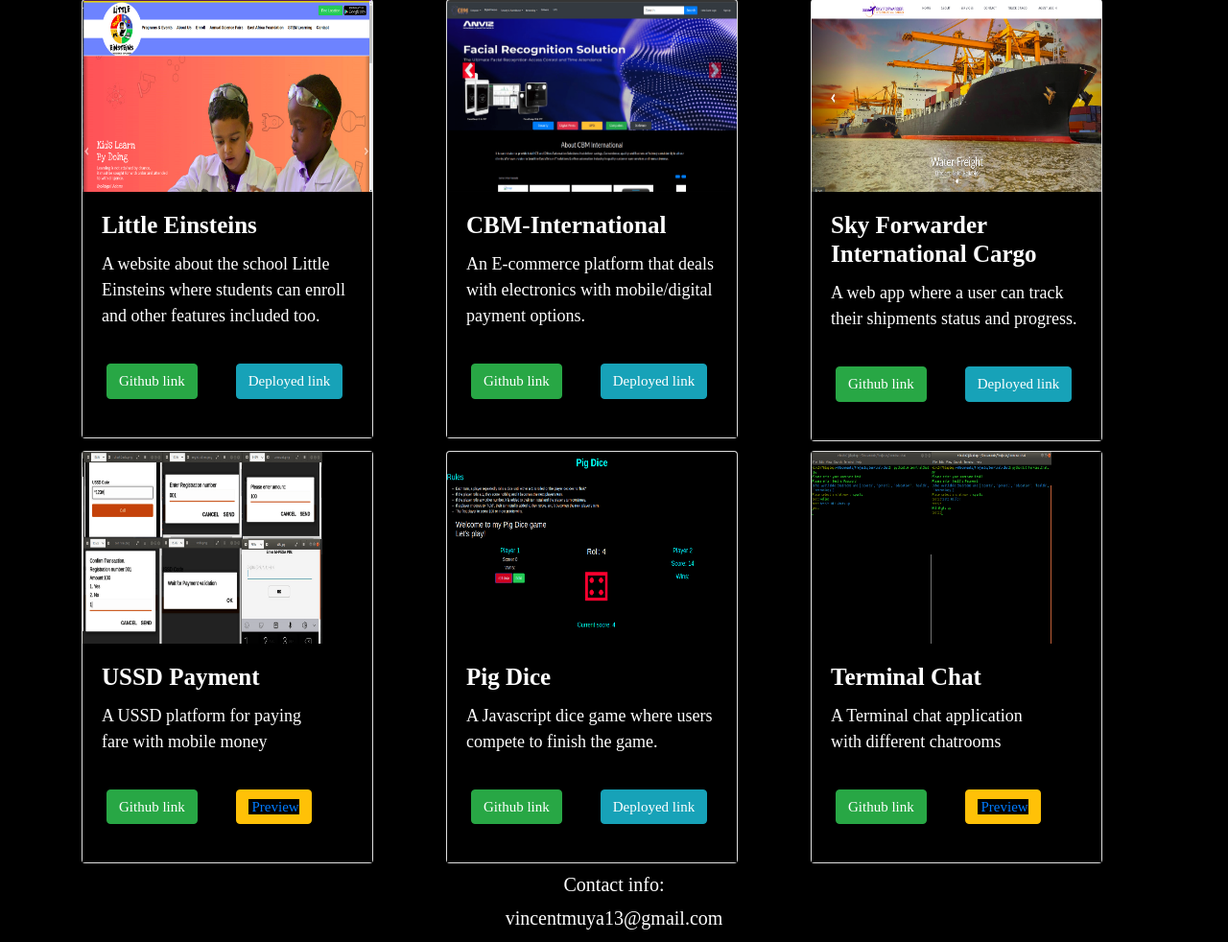
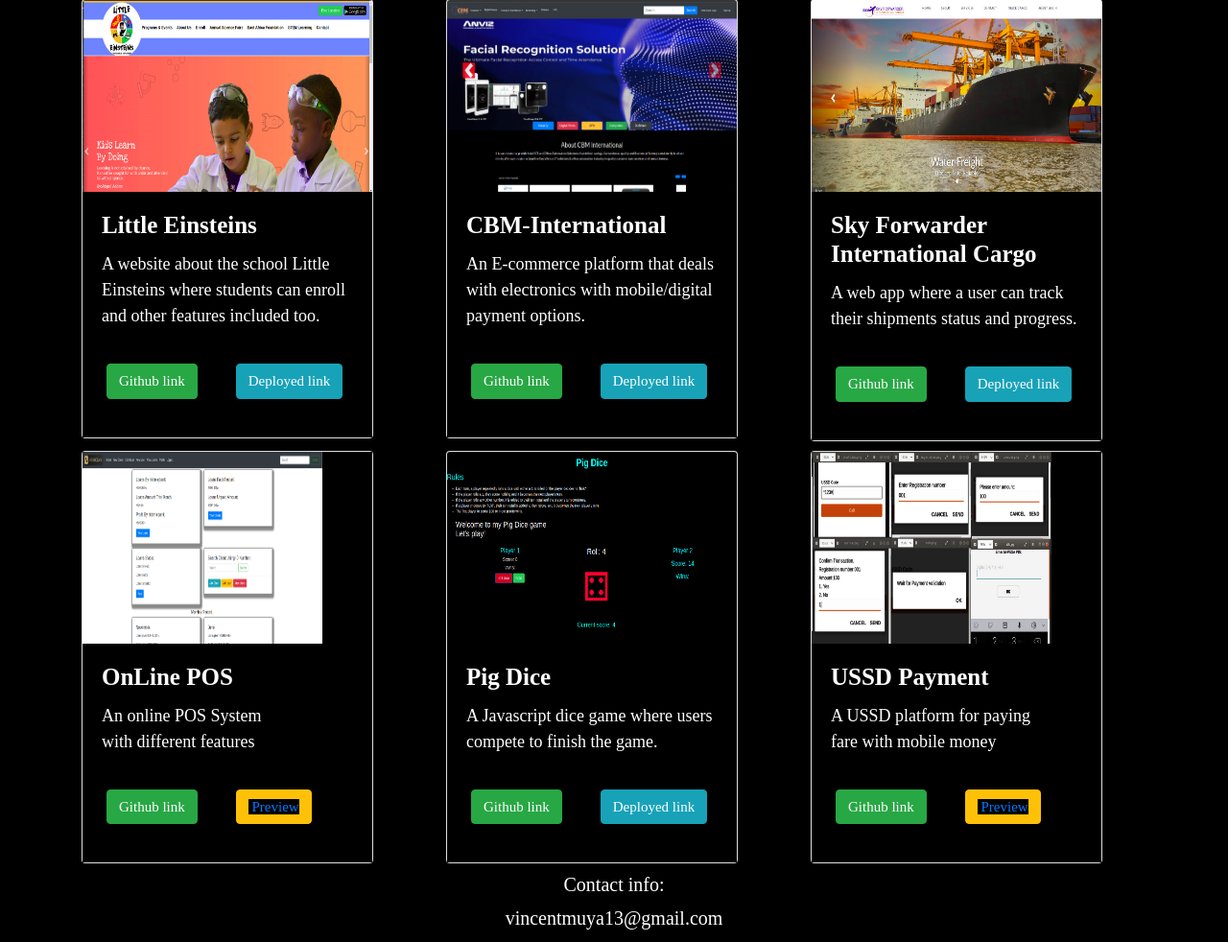
Before and after one commit to vincentmuya/vincentmuya.github.io, a Django app: page /projects/ in a window 1280 px wide. Shown: the part 107-1089 px from the top of the page at 96% size. Run offline with Django 3.2, Linux system fonts and the light colour scheme; some libraries are stand-ins or nearby versions; some web fonts are replaced.

Commit message:
modified projects

```diff
--- a/muya/templates/projects.html
+++ b/muya/templates/projects.html
@@ -45,14 +45,14 @@
     </div>
     <div class="col-sm">
     <div class="card" style="width: 19rem;">
-      <a href="https://freightcargo.herokuapp.com/" target="_blank">
+      <a href="http://scorpuslogistics.com/" target="_blank">
         <img class="card-img-top" src="/static/img/sky.png" alt=Card image cap height="200px" width="250px"></a>
       <div class="card-body">
         <h3 class="card-title"><strong>Sky Forwarder International Cargo</strong></h3>
         <p class="card-text">A web app where a user can track their shipments status and progress.</p>
         <div class="row">
           <a href="https://github.com/vincentmuya/cargo" target="_blank"><button class="btn btn-success" type="button" name="button">Github link</button></a>
-          <a href="https://freightcargo.herokuapp.com/" target="_blank"><button class="btn btn-info" type="button" name="button">Deployed link</button></a>
+          <a href="http://scorpuslogistics.com/" target="_blank"><button class="btn btn-info" type="button" name="button">Deployed link</button></a>
         </div>
       </div>
     </div>
@@ -61,16 +61,16 @@
     <div class="row">
     <div class="col-sm">
         <div class="card" style="width: 19rem;">
-<a href="#" class="zoom" data-toggle="modal" data-target="#lightbox"><img src="/static/img/USSD.png" alt="..." height="200px" width="250px">
+<a href="#" class="zoom" data-toggle="modal" data-target="#lightbox"><img src="/static/img/nkb.png" alt="USSD" height="200px" width="250px">
   <span class="overlay"><i class="glyphicon glyphicon-fullscreen"></i></span></a>
   <div class="card-body">
-        <h3 class="card-title"><strong>USSD Payment</strong></h3>
-        <p class="card-text">A USSD platform for paying<br>fare with mobile money</p>
+        <h3 class="card-title"><strong>OnLine POS</strong></h3>
+        <p class="card-text">An online POS System<br>with different features</p>
         <div class="row">
-          <a href="https://github.com/vincentmuya/tickets" target="_blank"><button class="btn btn-success" type="button" name="button">Github link</button></a>
+          <a href="https://github.com/vincentmuya/mkb" target="_blank"><button class="btn btn-success" type="button" name="button">Github link</button></a>
             <button class="btn btn-warning" type="button" name="button" >
               <a href="#" class="zoom" data-toggle="modal" data-target="#lightbox">
-                <img src="/static/img/USSD.png" alt="USSD" height="0px" width="0px">
+                  <img src="/static/img/nkb.png" alt="nkb" height="0px" width="0px">
                   <span class="overlay">Preview<i class="glyphicon glyphicon-fullscreen"></i></span>
               </a>
             </button>
@@ -95,16 +95,16 @@
 
     <div class="col-sm">
 <div class="card" style="width: 19rem;">
-<a href="#" class="zoom" data-toggle="modal" data-target="#lightbox"><img src="/static/img/terminalChat.png" alt="USSD" height="200px" width="250px">
+<a href="#" class="zoom" data-toggle="modal" data-target="#lightbox"><img src="/static/img/USSD.png" alt="..." height="200px" width="250px">
   <span class="overlay"><i class="glyphicon glyphicon-fullscreen"></i></span></a>
   <div class="card-body">
-        <h3 class="card-title"><strong>Terminal Chat</strong></h3>
-        <p class="card-text">A Terminal chat application<br>with different chatrooms</p>
+        <h3 class="card-title"><strong>USSD Payment</strong></h3>
+        <p class="card-text">A USSD platform for paying<br>fare with mobile money</p>
         <div class="row">
-          <a href="https://github.com/vincentmuya/terminal-chat" target="_blank"><button class="btn btn-success" type="button" name="button">Github link</button></a>
+          <a href="https://github.com/vincentmuya/tickets" target="_blank"><button class="btn btn-success" type="button" name="button">Github link</button></a>
           <button class="btn btn-warning" type="button" name="button" >
             <a href="#" class="zoom" data-toggle="modal" data-target="#lightbox">
-                  <img src="/static/img/terminalChat.png" alt="terminalchat" height="0px" width="0px">
+                <img src="/static/img/USSD.png" alt="USSD" height="0px" width="0px">
                 <span class="overlay">Preview<i class="glyphicon glyphicon-fullscreen"></i></span>
             </a>
           </button>
@@ -146,6 +146,9 @@
     position: relative;
     padding: 0px;
 }
+.modal-content{
+   right:400px;
+   }
   h1{
     text-align: center;
     color: white;
@@ -181,7 +184,6 @@ background-color:black;
 }
 .zoom{
 background-color:black;
-
 }
 @media screen and (max-width: 650px) {
 h1{
@@ -195,6 +197,10 @@ background-color:black;
 }
 button{
  margin-left: 15px;
+}
+.modal-content{
+margin-top:350px;
+left:10px;
 }
 }
 </style>
```
Also changed, not shown: static/img/nkb.png (added). Lines whose indentation alone changed are shown as unchanged.
